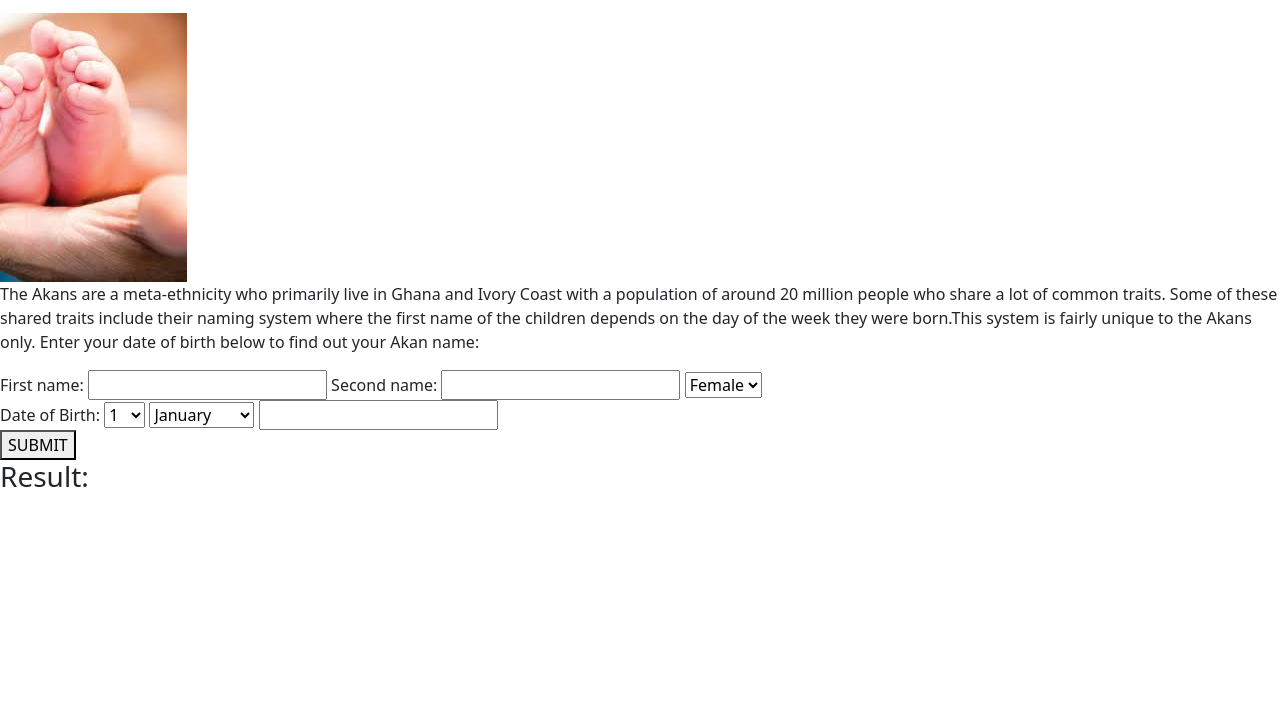
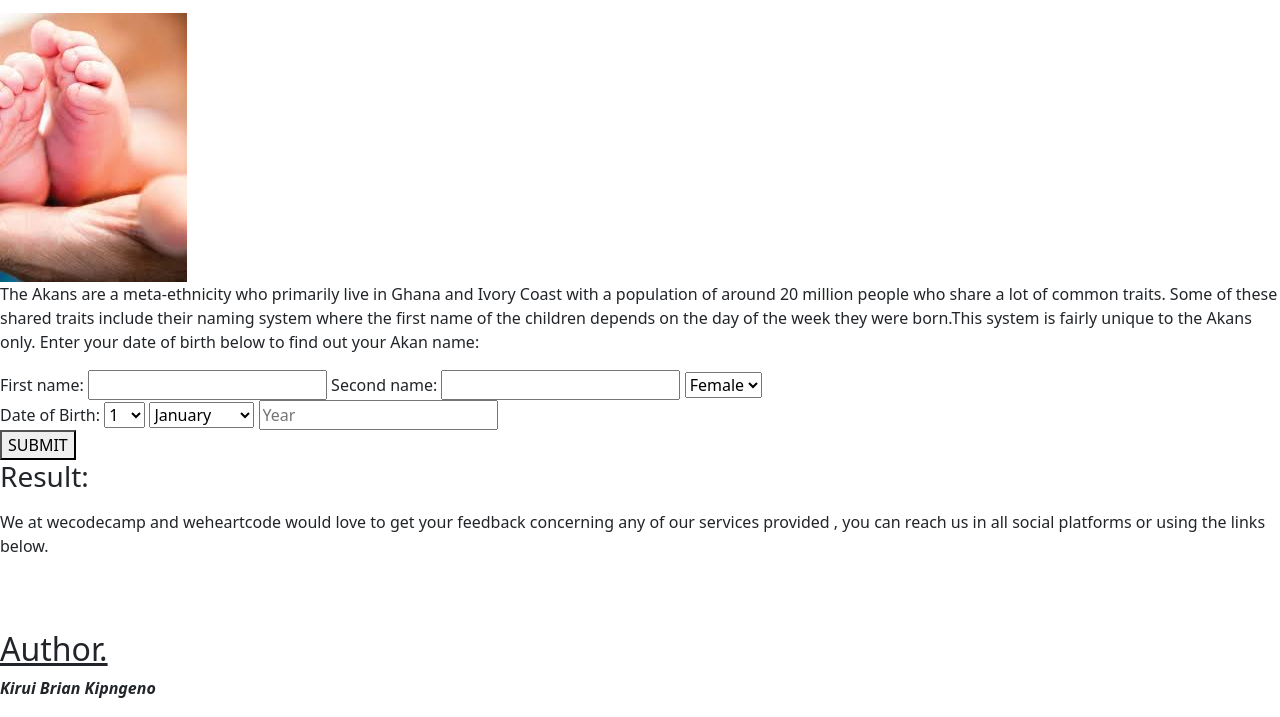
Before and after one commit to Kiruisang/akan-naming, a plain HTML site: page index.html in a window 1280 px wide. Shown: the part 83-800 px from the top of the page. Drawn offline with Linux system fonts and the light colour scheme.

Commit message:
added classes for styling

```diff
--- a/index.html
+++ b/index.html
@@ -80,14 +80,32 @@
                   <option value="11" id="november">November</option>
                   <option value="12" id="december">December</option>
                 </select>
-                <input name="yearOfBirth" type="number" value="YY" width="20px;">
+                <input name="yearOfBirth" placeholder="Year" type="number" value="YY" width="20px;">
                 <br>
-              </form>
-                <button id= "sub-button" onclick="getsubmit()">SUBMIT</button>
+            </form>
+            <button id= "sub-button" onclick="getsubmit()">SUBMIT</button>
               <br>
-              <h3>Result:</h3>
-              <p class="text-black" id = "Result"></p>
-
+            <h3>Result:</h3>
+            <p class="text-black" id = "Result"></p>
+            <div></div>
+            <div class="contactinfo">
+                We at wecodecamp and weheartcode would love to get your feedback concerning any of our services provided , you can reach us in all social platforms or using the links below.
+                <div class="links">
+                    <div class="facebook">
+                        <a href="#"><img src="./images/facebook.html" alt=""></a>
+                    </div>
+                    <div class="twitter">
+                        <a href="#"><img src="./images/twitter.html" alt=""></a>
+                    </div>
+                    <div class="insta">
+                        <a href="#"><img src="./images/insta.html" alt=""></a>
+                    </div>
+                </div>
+            </div>
+            <div class="author">
+                <h2><u>Author.</u></h2>
+                <em><strong>Kirui Brian Kipngeno</strong></em>
+            </div>
         </div>
     </div>
 </body>
```
